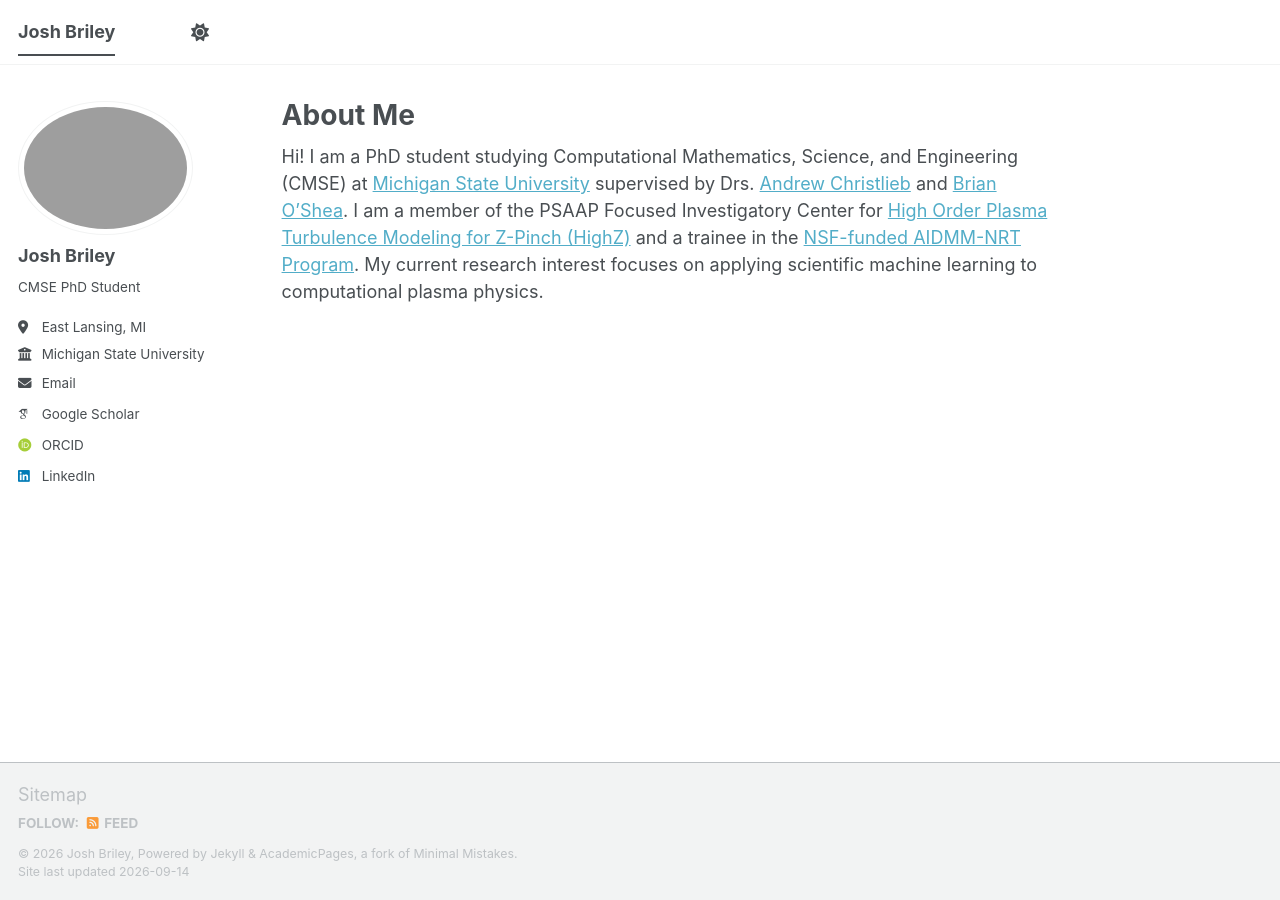
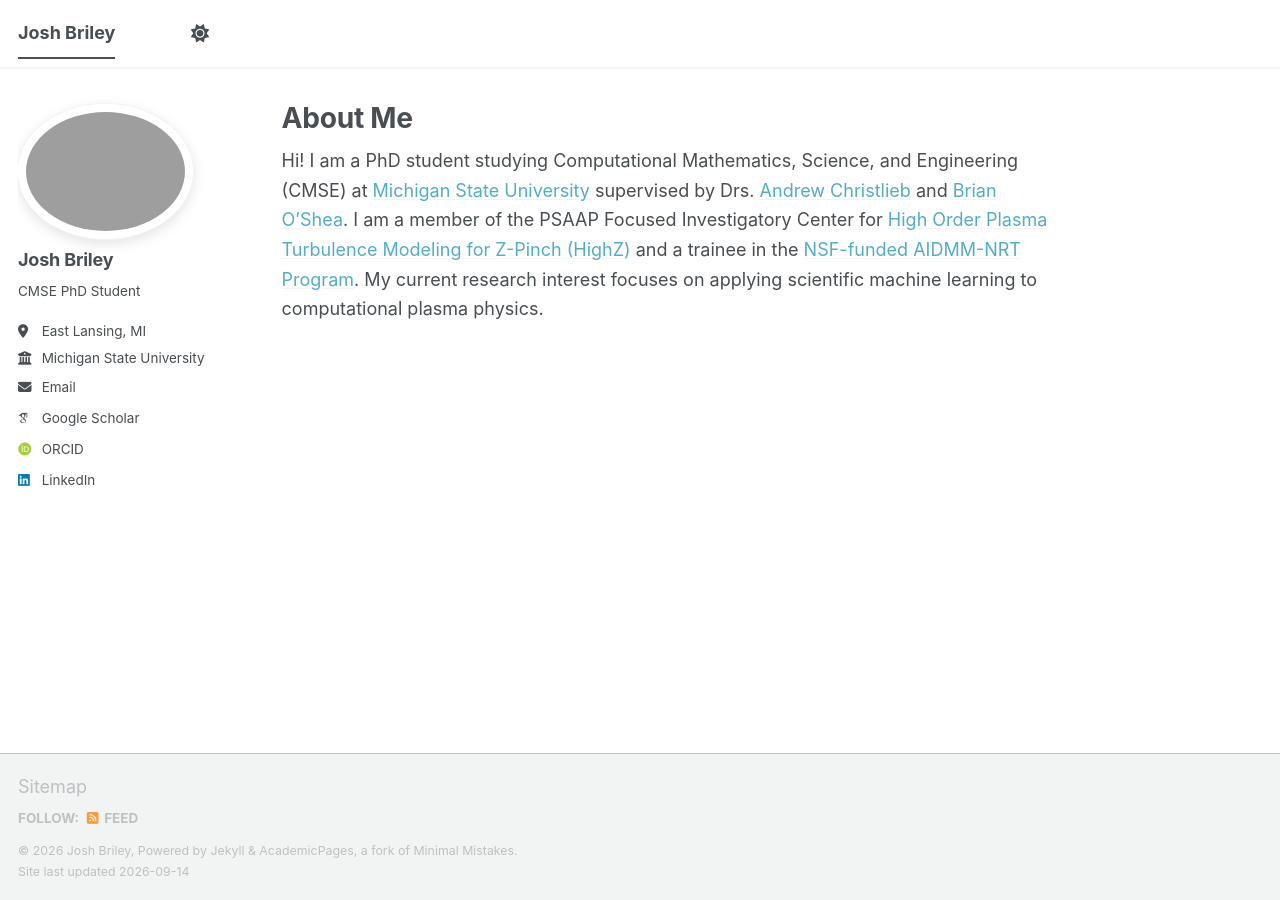
Before and after one commit to joshbriley/joshbriley.github.io, a Jekyll site: the page built from _pages/about.md, in a window 1280 px wide. Built offline with Jekyll 4.4.1, drawn with Linux system fonts in a browser that asks for light colours; some web fonts are replaced; a script bundle is joined from its source files by our own code; library files that are not in the unit come from our copies.

Commit message:
Add custom-polish import to main.scss

```diff
--- a/assets/css/main.scss
+++ b/assets/css/main.scss
@@ -7,7 +7,6 @@
  * Note that the files are processed in the order they are imported, so they are partly
    sorted by the dependencies. Also, the first two lines of the file are required by Jekyll.
  */
-
 @import
     "vendor/breakpoint/breakpoint",
 
@@ -39,5 +38,7 @@
 
     "vendor/font-awesome/fontawesome",
     "vendor/font-awesome/solid",
-    "vendor/font-awesome/brands"
+    "vendor/font-awesome/brands",
+
+    "custom-polish"
 ;
```
